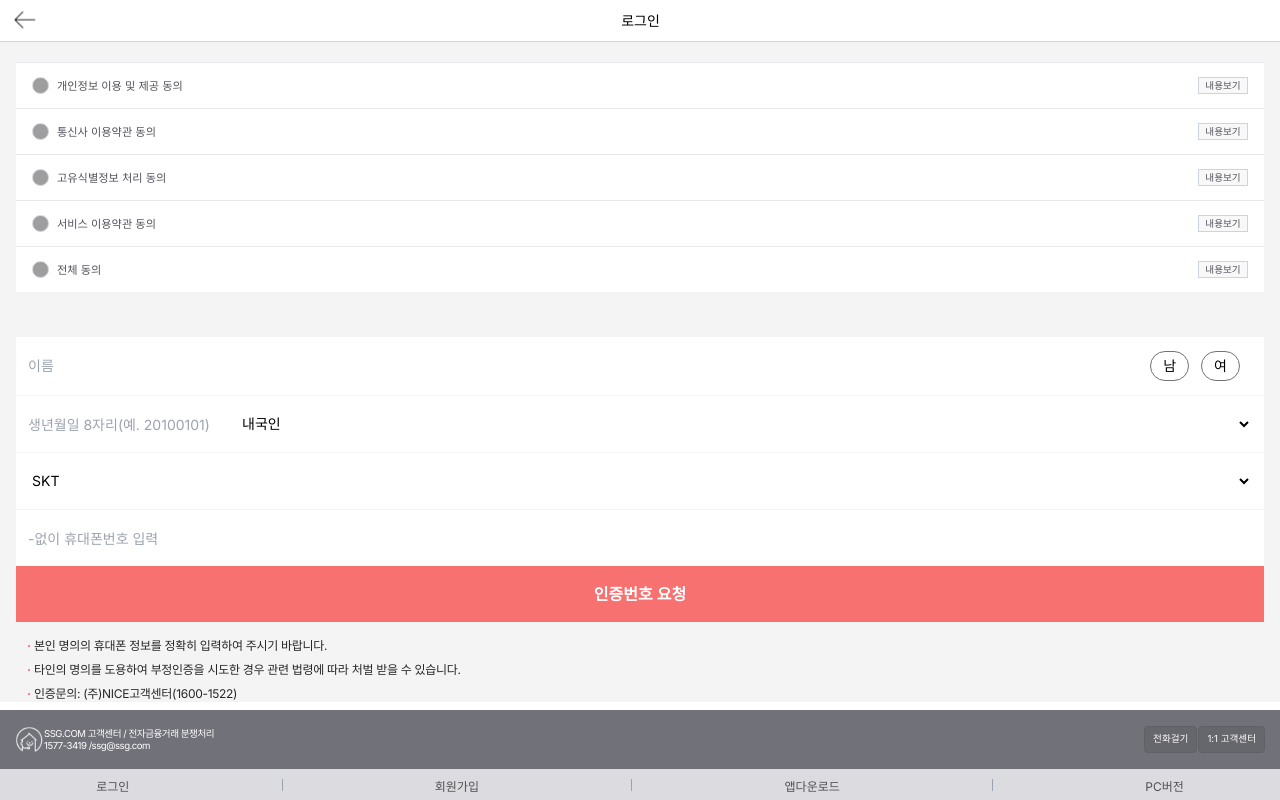
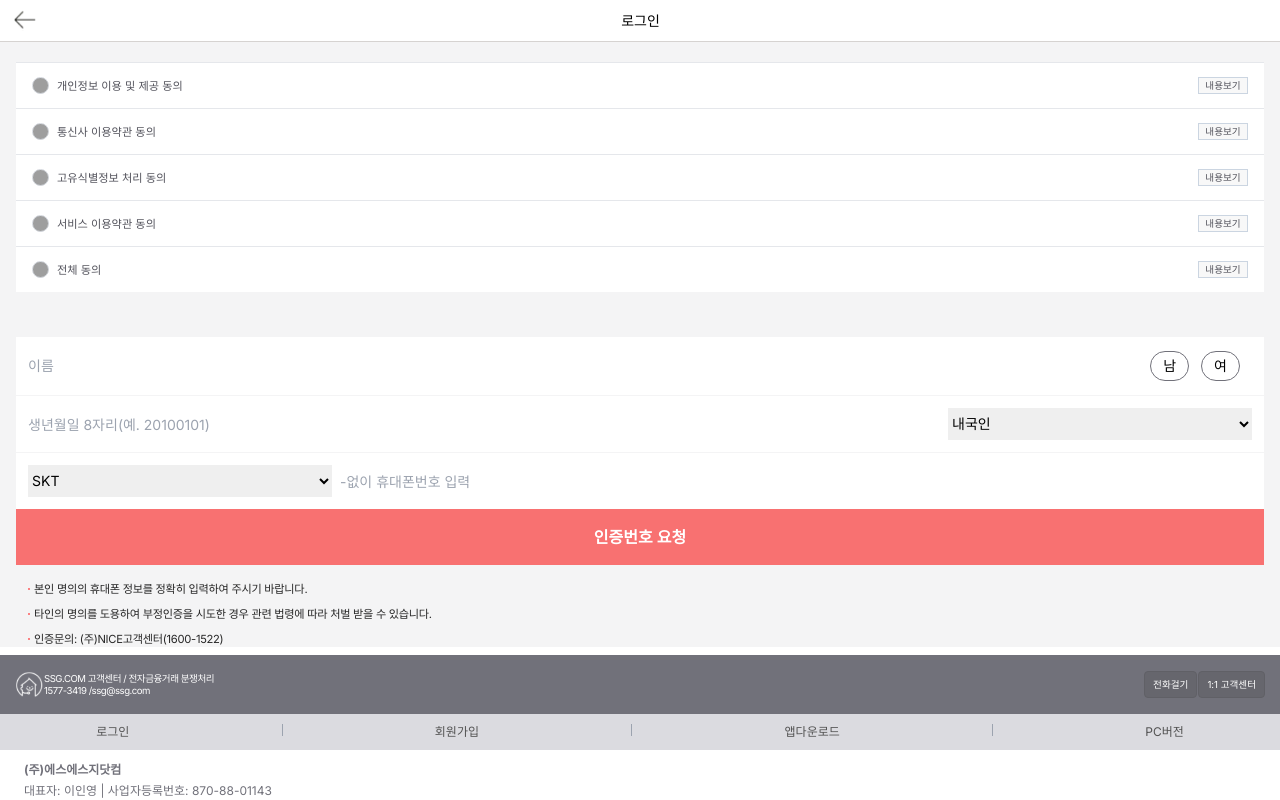
Before and after one commit to 4-ComehereTeam/ssg-client, a Next.js app: page /member/certification in a window 1280 px wide. Shown: the top 800 px of the page. Built offline with nearby package versions, Linux system fonts and the light colour scheme; grey boxes are pictures that could not be loaded.

Commit message:
refactor: 본인인증 폼 HTML, CSS 수정

```diff
--- a/src/components/form/CertificationForm.tsx
+++ b/src/components/form/CertificationForm.tsx
@@ -19,32 +19,32 @@ export default function CertificationForm() {
           <input placeholder="이름" className="text-zinc-600" />
           <GenderSelectionButton />
         </section>
-        <section className="flex justify-between px-3 py-3 bg-white border-t border-solid border-zinc-100 text-zinc-600">
+        <section className="flex gap-2 px-3 py-3 bg-white border-t border-solid border-zinc-100 text-zinc-600">
           <input
-            className="w-70 h-8"
+            className="h-8 basis-3/4"
             placeholder="생년월일 8자리(예. 20100101)"
           />
-
           <Dropdown
             options={[
               { label: "내국인", value: "내국인" },
               { label: "외국인", value: "외국인" },
             ]}
-            style="py-1.7 h-8 text-black bg-white w-full"
+            style="py-1.7 h-8 basis-1/4 text-black"
           />
         </section>
-        <section className="px-3 py-3 bg-white border-t border-solid border-zinc-100">
+        <section className="flex flex-row gap-2 px-3 py-3 bg-white border-t border-solid border-zinc-100">
           <Dropdown
             options={[
               { label: "SKT", value: "SKT" },
               { label: "KT", value: "KT" },
               { label: "LGU+", value: "LGU+" },
             ]}
-            style="py-1.7 h-8 text-black bg-white w-full"
+            style="py-1.7 h-8 text-black basis-1/4"
           />
-        </section>
-        <section className="py-3 px-3 bg-white border-t border-solid border-zinc-100 text-zinc-600">
-          <input className="w-full h-8" placeholder="-없이 휴대폰번호 입력" />
+          <input
+            className="h-8 basis-3/4"
+            placeholder="-없이 휴대폰번호 입력"
+          />
         </section>
         {showVerificationInput ? (
           <section className="py-3 px-3 bg-white border-t border-solid border-zinc-100 text-zinc-600">
@@ -59,7 +59,7 @@ export default function CertificationForm() {
           </button>
         )}
       </form>
-      <ul className="mt-4 ml-3 text-xs tracking-tight leading-2 text-neutral-800">
+      <ul className="mt-4 ml-3 text-[0.7rem] tracking-tight leading-2 text-neutral-800">
         <li className="flex items-center mt-2">
           <span className="inline-block w-[2px] h-[2px] rounded-full bg-[#FE5B5B] mr-1">
             &nbsp;
```
